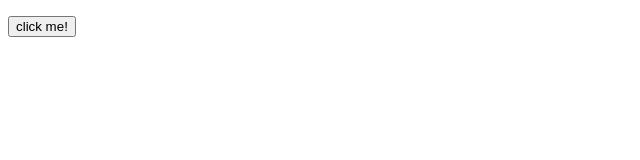
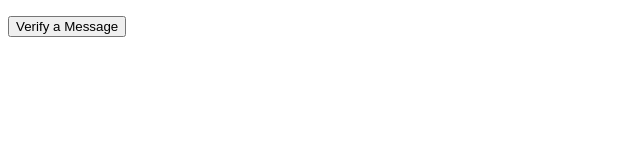
Before and after one commit to BiniElla/CS3-3Q-Potassium-AA3-Ea, a plain HTML site: page index.html in a window 1280 px wide. Shown: the whole page, without its empty margins (0-640 px from the left). Drawn offline with Linux system fonts and the light colour scheme.

Commit message:
Update index.html

```diff
--- a/index.html
+++ b/index.html
@@ -11,6 +11,6 @@
 	<body>
 		<script src = 'script.js'></script>
 		<p id = "result"></p>
-		<button onclick="CallaFunction()">click me!</button>
+		<button onclick="conditionalFunc()">Verify a Message</button>
 	</body>
 </html>
```
